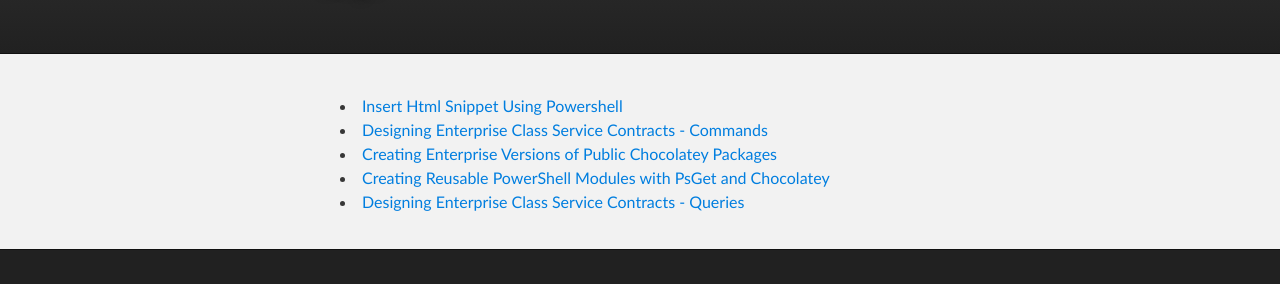
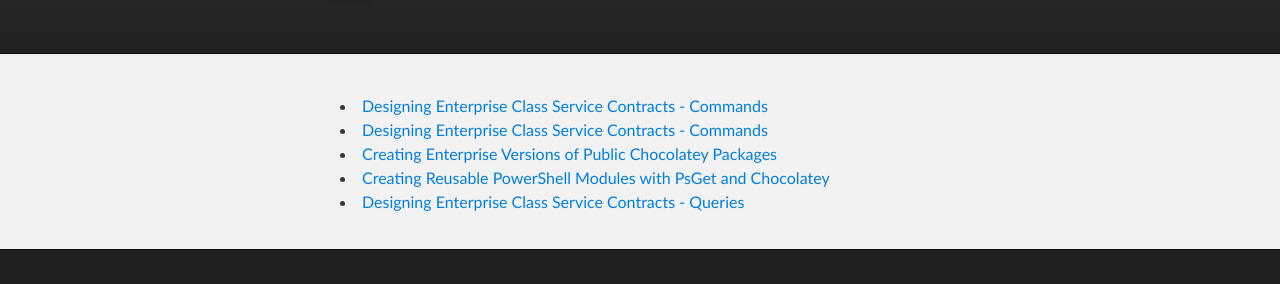
Before and after one commit to patrickhuber/patrickhuber.github.io, a Jekyll site: the page built from index.html, in a window 1280 px wide. Shown: the part 156-440 px from the top of the page. Built offline with Jekyll 4.4.1, drawn with Linux system fonts in a browser that asks for light colours.

Commit message:
Update 2016-03-11-insert-html-snippet-using-powershell.md
frontmatter

```diff
--- a/_posts/2016-03-11-insert-html-snippet-using-powershell.md
+++ b/_posts/2016-03-11-insert-html-snippet-using-powershell.md
@@ -1,3 +1,7 @@
+---
+layout: default
+title: Designing Enterprise Class Service Contracts - Commands
+---
 I recently needed to insert a html snippet into the beginning of a html document using powershell and found a regex solution that
 did the job.
 
```
